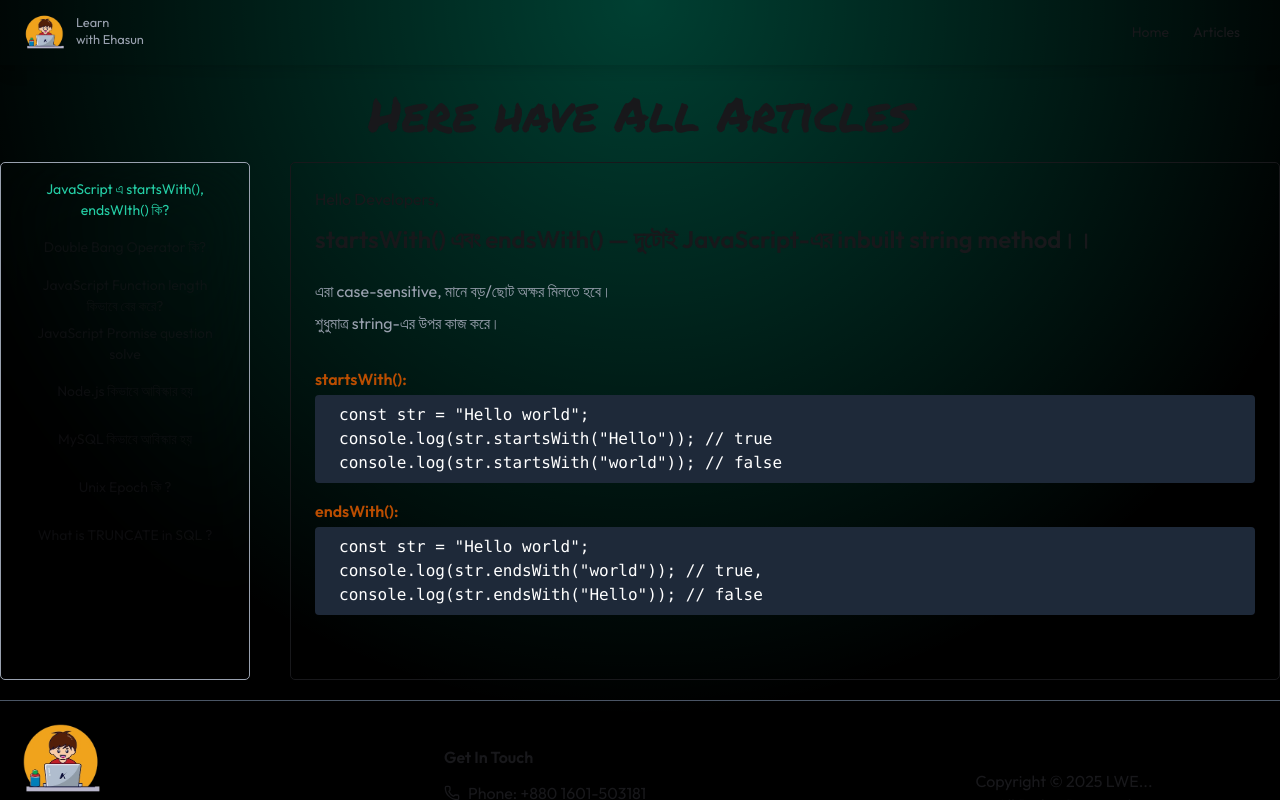
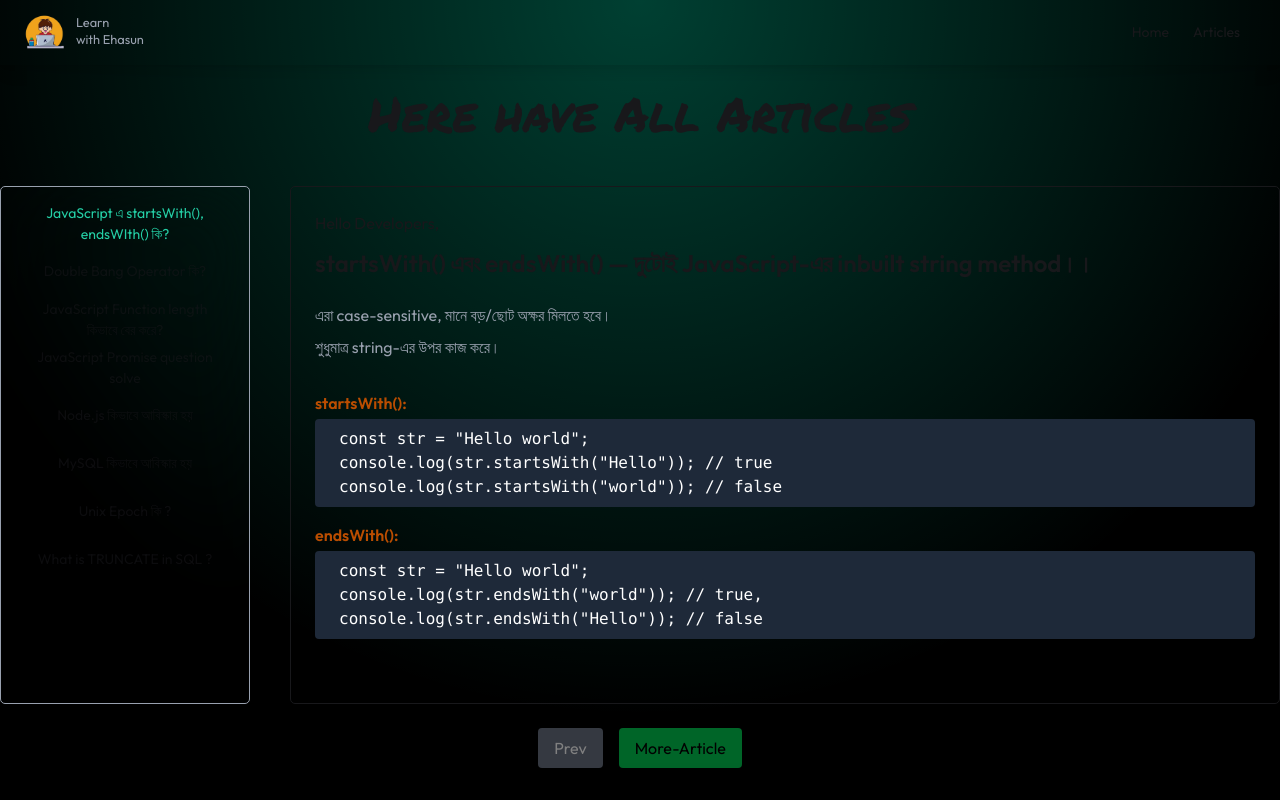
Before and after one commit to ehasun15019/Learn-With-Ehasun, a Next.js app: page /Articles in a window 1280 px wide. Shown: the top 800 px of the page. Built offline with nearby package versions, Linux system fonts and the light colour scheme.

Commit message:
latest update

```diff
--- a/src/app/Articles/page.jsx
+++ b/src/app/Articles/page.jsx
@@ -4,7 +4,10 @@ import TabsArticle from "@/components/TabsArticle";
 export default function Articles() {
   return (
     <div className="container mx-auto">
+      {/* Active Article Heading */}
       <ArticleHeading />
+
+      {/* Tabs */}
       <TabsArticle />
     </div>
   );
--- /dev/null
+++ b/src/components/ButtonSystem.jsx
@@ -0,0 +1,13 @@
+import React from "react";
+
+const ButtonSystem = ({ text }) => {
+  return (
+    <div className="my-3">
+      <button className="btn btn-success rounded-lg w-[150px] h-[57px]">
+        {text}
+      </button>
+    </div>
+  );
+};
+
+export default ButtonSystem;
--- a/src/components/TabsArticle.jsx
+++ b/src/components/TabsArticle.jsx
@@ -4,7 +4,7 @@ import { ArticlesData } from "@/assets/assets";
 
 const TabsArticle = () => {
   return (
-    <div className="">
+    <div className="py-6">
       <TabsDesign data={ArticlesData} />
     </div>
   );
--- a/src/components/TabsDesign.jsx
+++ b/src/components/TabsDesign.jsx
@@ -3,13 +3,23 @@ import React, { useState } from "react";
 
 const TabsDesign = ({ data }) => {
   const [activeTab, setActiveTab] = useState(0);
+  const [page, setPage] = useState(0); // page index (0 = first page)
+  // item per-page
+  const itemsPerPage = 8;
+
+  const startIndex = page * itemsPerPage;
+  const endIndex = startIndex + itemsPerPage;
+  const visibleData = data.slice(startIndex, endIndex);
+
+  const totalPages = Math.ceil(data.length / itemsPerPage);
 
   return (
+    <div>
       <div className="flex justify-between gap-10">
         {/* Left Sidebar = Tabs */}
         <div className="left-sidebar w-[250px] backdrop-blur-2xl border border-gray-400 rounded-[5px] p-4">
           <div className="tabs tabs-boxed flex-col gap-2">
-          {data.map((article, index) => (
+            {visibleData.map((article, index) => (
               <button
                 key={article.id}
                 className={`tab ${
@@ -25,14 +35,14 @@ const TabsDesign = ({ data }) => {
 
         {/* Right Sidebar = Tab Content */}
         <div className="right-sidebar flex-1 w-[450px] overflow-y-auto p-6 border rounded-[5px]">
-        <p className="mb-3">{data[activeTab].commonLine},</p>
+          <p className="mb-3">{visibleData[activeTab]?.commonLine},</p>
           <h2 className="mb-3 text-2xl font-semibold">
-          {data[activeTab].heading}।
+            {visibleData[activeTab]?.heading}।
           </h2>
 
           {/* Paragraphs */}
           <div className="py-3">
-          {data[activeTab].paragraphs?.map((p, i) => (
+            {visibleData[activeTab]?.paragraphs?.map((p, i) => (
               <p key={i} className="mb-2 text-gray-400">
                 {p}
               </p>
@@ -40,7 +50,7 @@ const TabsDesign = ({ data }) => {
           </div>
 
           {/* Examples */}
-        {data[activeTab].examples?.map((ex, i) => (
+          {visibleData[activeTab]?.examples?.map((ex, i) => (
             <div key={i} className="mb-4">
               {ex.title && (
                 <h4 className="font-semibold mb-1 mt-3 text-amber-700">
@@ -60,7 +70,7 @@ const TabsDesign = ({ data }) => {
 
           {/* Paragraphs 2 */}
           <div className="py-3">
-          {data[activeTab].paragraphs2?.map((p, i) => (
+            {visibleData[activeTab]?.paragraphs2?.map((p, i) => (
               <p key={i} className="mb-2 text-gray-400">
                 {p}
               </p>
@@ -68,7 +78,7 @@ const TabsDesign = ({ data }) => {
           </div>
 
           {/* example 2 */}
-        {data[activeTab].examples2?.map((ex, i) => (
+          {visibleData[activeTab]?.examples2?.map((ex, i) => (
             <div key={i} className="mb-4">
               {ex.code.map((line, j) => (
                 <pre
@@ -82,6 +92,38 @@ const TabsDesign = ({ data }) => {
           ))}
         </div>
       </div>
+
+      {/* Pagination Buttons */}
+      <div className="flex justify-center gap-4 mt-6">
+        <button
+          onClick={() => {
+            setPage((p) => {
+              return p - 1;
+            });
+            setActiveTab(0); // নতুন পেজ এলে প্রথম ট্যাব সিলেক্ট
+          }}
+          disabled={page === 0}
+          className={`px-4 py-2 rounded bg-gray-500 text-white ${
+            page === 0 ? "opacity-50 cursor-not-allowed" : ""
+          }`}
+        >
+          Prev
+        </button>
+
+        <button
+          onClick={() => {
+            setPage((p) => p + 1);
+            setActiveTab(0); // নতুন পেজ এলে প্রথম ট্যাব সিলেক্ট
+          }}
+          disabled={page === totalPages - 1}
+          className={`px-4 py-2 rounded bg-green-500 text-black ${
+            page === totalPages - 1 ? "opacity-50 cursor-not-allowed" : ""
+          }`}
+        >
+          More-Article
+        </button>
+      </div>
+    </div>
   );
 };
 
```
Also changed, not shown: src/assets/assets.js (+17 -0 lines). Lines whose indentation alone changed are shown as unchanged.
